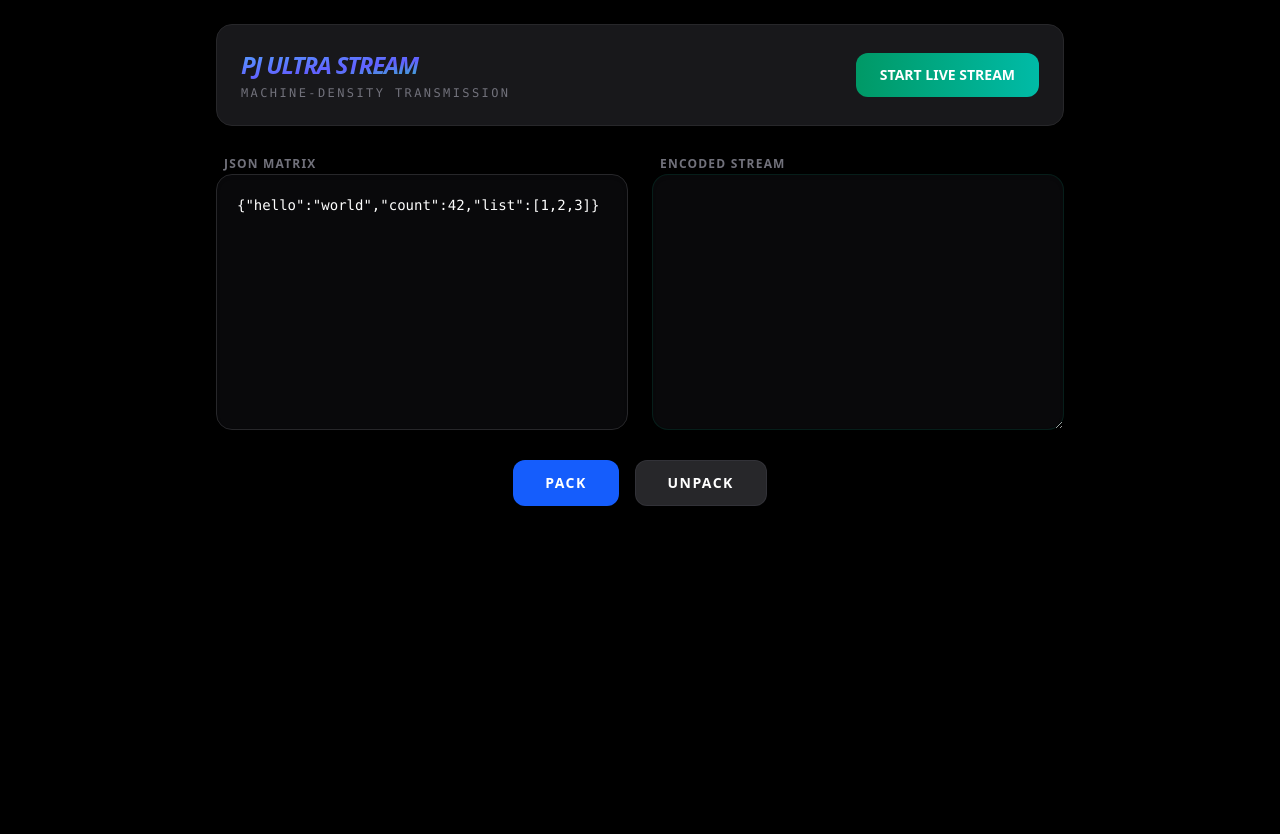
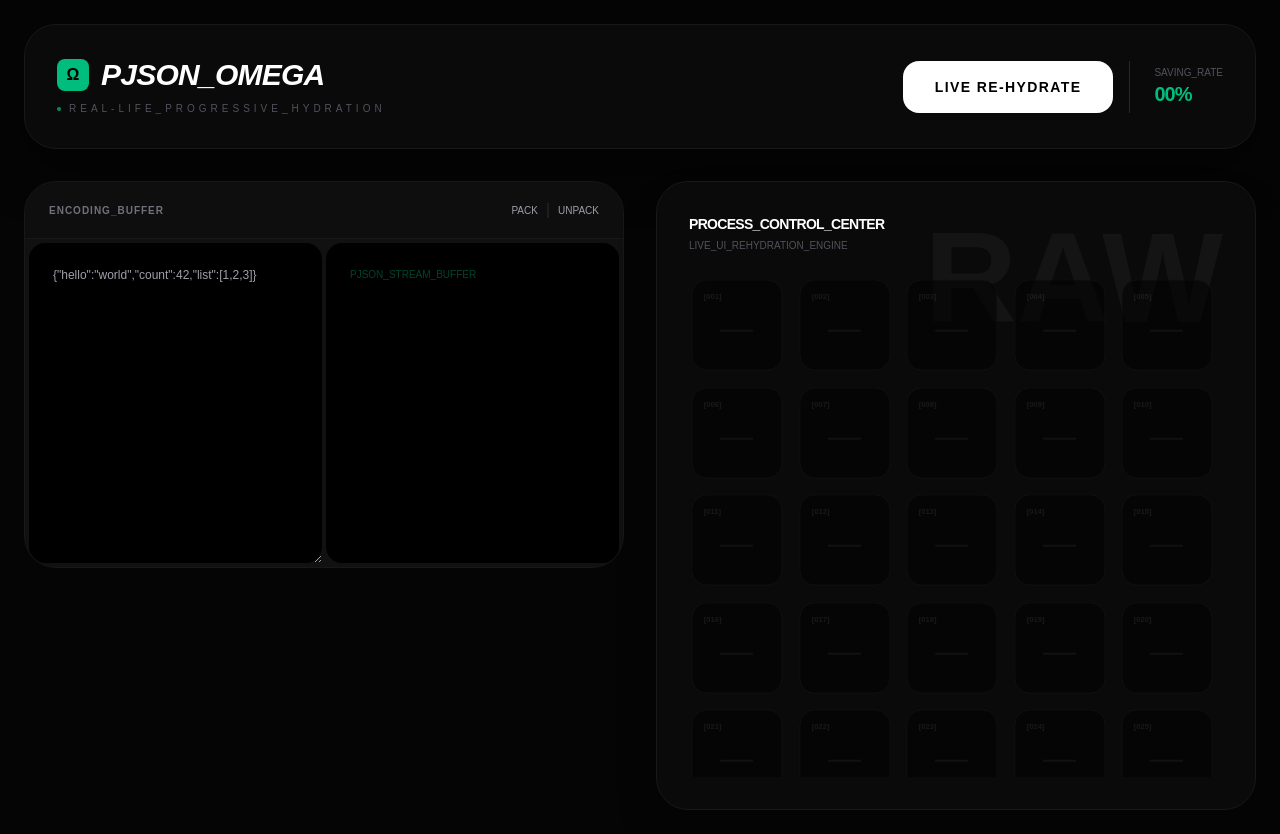
Before and after one commit to skorotkiewicz/pjson-omega, a Next.js app: page / in a window 1280 px wide. Before the commit the page ends 800 px from the top, so only its background shows below. Built offline with nearby package versions, Linux system fonts and the light colour scheme.

Commit message:
feat: Implement PJSON stream types and UI overhaul with new styling, loading animation, and refined stream handling.

```diff
--- a/src/app/api/pj/stream/route.ts
+++ b/src/app/api/pj/stream/route.ts
@@ -8,13 +8,14 @@
     timestamp: Date.now(),
     sequence: Array.from({ length: 50 }, (_, i) => ({
       id: i + 1,
-      value: Math.random().toString(36).slice(2, 7),
-      active: i % 2 === 0,
-      tags: ["stream", "live", "pjson"],
-      meta: {
-        latency: Math.floor(Math.random() * 100),
-        processed: true,
+      user: `Node_${(i + 1).toString().padStart(3, "0")}`,
+      status: ["ACTIVE", "STANDBY", "RECOVERING"][i % 3],
+      load: Math.floor(Math.random() * 100),
+      metrics: {
+        cpu: (Math.random() * 100).toFixed(1),
+        temp: (30 + Math.random() * 40).toFixed(1),
       },
+      tags: ["PROD", "NODE", "PJSON"].slice(0, (i % 3) + 1),
     })),
     footer: "Full transmission complete",
   };
--- a/src/app/globals.css
+++ b/src/app/globals.css
@@ -1,6 +1,34 @@
 @import "tailwindcss";
 
+@theme {
+  --font-sans: var(--font-geist-sans);
+  --font-mono: var(--font-geist-mono);
+}
+
+@layer utilities {
+  @keyframes loading-bar {
+    0% {
+      transform: translateX(-100%);
+    }
+    50% {
+      transform: translateX(100%);
+    }
+    100% {
+      transform: translateX(-100%);
+    }
+  }
+  .animate-loading-bar {
+    animation: loading-bar 2s infinite ease-in-out;
+  }
+}
+
+:root {
+  --background: #050505;
+  --foreground: #ededed;
+}
+
 body {
-  background: #000;
-  color: #fff;
+  color: var(--foreground);
+  background: var(--background);
+  font-family: Arial, Helvetica, sans-serif;
 }
--- a/src/app/page.tsx
+++ b/src/app/page.tsx
@@ -1,6 +1,25 @@
 "use client";
 import { useState } from "react";
 import { decode } from "@/lib/pj";
+
+interface PJSONItem {
+  id: number;
+  user: string;
+  status: string;
+  load: number;
+  metrics: {
+    cpu: string;
+    temp: string;
+  };
+  tags: string[];
+}
+
+interface PJSONStream {
+  status: string;
+  timestamp: number;
+  sequence: PJSONItem[];
+  footer?: string;
+}
 
 export default function Home() {
   const [input, setInput] = useState(
@@ -9,14 +28,14 @@
   const [output, setOutput] = useState("");
   const [size, setSize] = useState({ json: 0, pj: 0 });
   const [isStreaming, setIsStreaming] = useState(false);
-  const [streamData, setStreamData] = useState<unknown>(null);
+  const [streamData, setStreamData] = useState<PJSONStream | null>(null);
   const [logs, setLogs] = useState<string[]>([]);
 
   const startStream = async () => {
     setIsStreaming(true);
     setStreamData(null);
     setOutput("");
-    setLogs(["[0ms] INITIATING_CONNECTION..."]);
+    setLogs(["[0ms] INITIATING_STREAM..."]);
 
     try {
       const response = await fetch("/api/pj/stream");
@@ -38,31 +57,24 @@
         setOutput(buffer);
         setLogs((prev) => [
           ...prev.slice(-4),
-          `[${elapsed}ms] RECV_${chunk.length}B_PACKET`,
+          `[${elapsed}ms] RECV_${chunk.length}B_CHUNKS`,
         ]);
 
         try {
-          const decoded = decode(buffer);
+          const decoded = decode(buffer) as PJSONStream;
           if (decoded) {
             setStreamData(decoded);
-            const data = decoded as any;
-            if (data?.sequence) {
-              setLogs((prev) => [
-                ...prev.slice(-4),
-                `[${elapsed}ms] HYDRATED: ${data.sequence.length}/50 items`,
-              ]);
-            }
           }
         } catch {
-          // Ignore partial boundaries
+          // Boundaries
         }
       }
       setLogs((prev) => [
         ...prev.slice(-4),
-        `[${Date.now() - startTime}ms] STREAM_COMPLETE`,
+        `[${Date.now() - startTime}ms] DISCONNECT_COMPLETE`,
       ]);
     } catch {
-      setLogs((prev) => [...prev.slice(-4), `[ERROR] STREAM_INTERRUPTED`]);
+      setLogs((prev) => [...prev.slice(-4), `[ERROR] STREAM_BREAK`]);
     } finally {
       setIsStreaming(false);
     }
@@ -75,19 +87,13 @@
         headers: { "Content-Type": "application/json" },
         body: input,
       });
-      if (!res.ok) throw new Error("Server rejected JSON");
+      if (!res.ok) throw new Error();
       const pj = await res.text();
       setOutput(pj);
-
-      const statsHeader = res.headers.get("X-PJSON-Stats");
-      if (statsHeader) {
-        const stats = JSON.parse(statsHeader);
-        setSize({ json: stats.json, pj: stats.pj });
-      } else {
-        setSize({ json: input.length, pj: pj.length });
-      }
+      const stats = res.headers.get("X-PJSON-Stats");
+      if (stats) setSize(JSON.parse(stats));
     } catch {
-      alert("Encoding Failed");
+      alert("Fail");
     }
   };
 
@@ -98,142 +104,194 @@
         headers: { "Content-Type": "text/plain" },
         body: output,
       });
-      if (!res.ok) throw new Error("Server rejected PJ");
       const json = await res.json();
       setInput(JSON.stringify(json, null, 2));
     } catch {
-      alert("Decoding Failed");
+      alert("Fail");
     }
   };
 
   return (
-    <main className="min-h-screen bg-black text-white p-6 max-w-4xl mx-auto space-y-6">
-      <header className="flex justify-between items-center bg-zinc-900 p-6 rounded-2xl border border-zinc-800 shadow-2xl">
+    <main className="min-h-screen bg-[#050505] text-zinc-300 font-sans selection:bg-emerald-500/30">
+      <div className="max-w-[1400px] mx-auto p-6 space-y-8">
+        {/* Header Section */}
+        <header className="flex flex-col md:flex-row justify-between items-start md:items-center gap-6 bg-[#0a0a0a] p-8 rounded-[2rem] border border-zinc-900 shadow-[0_20px_50px_rgba(0,0,0,0.5)]">
           <div>
-          <h1 className="text-2xl font-black italic tracking-tighter bg-gradient-to-br from-blue-400 via-indigo-500 to-emerald-400 bg-clip-text text-transparent">
-            PJ ULTRA STREAM
+            <div className="flex items-center gap-3">
+              <div className="w-8 h-8 bg-emerald-500 rounded-lg flex items-center justify-center font-black text-black">
+                Ω
+              </div>
+              <h1 className="text-3xl font-black tracking-tight text-white italic">
+                PJSON_OMEGA
               </h1>
-          <p className="text-xs text-zinc-500 font-mono uppercase tracking-[0.2em] mt-1">
-            Machine-Density Transmission
+            </div>
+            <p className="text-[10px] font-mono text-zinc-600 uppercase tracking-[0.4em] mt-2 flex items-center gap-2">
+              <span className="w-1 h-1 bg-emerald-500 rounded-full animate-pulse" />
+              Real-Life_Progressive_Hydration
             </p>
           </div>
+
+          <div className="flex gap-4 w-full md:w-auto">
             <button
               type="button"
               onClick={startStream}
               disabled={isStreaming}
-          className={`px-6 py-3 rounded-xl font-bold text-sm transition-all duration-300 transform hover:scale-105 active:scale-95 ${
+              className={`flex-1 md:flex-none px-8 py-4 rounded-2xl font-bold text-sm tracking-widest transition-all duration-500 relative overflow-hidden group ${
                 isStreaming
-              ? "bg-zinc-800 text-zinc-600 cursor-not-allowed"
-              : "bg-gradient-to-r from-emerald-600 to-teal-500 hover:shadow-[0_0_20px_rgba(16,185,129,0.3)]"
+                  ? "bg-zinc-900 text-zinc-700"
+                  : "bg-white text-black hover:shadow-[0_0_30px_rgba(255,255,255,0.15)] active:scale-95"
               }`}
             >
-          {isStreaming ? (
-            <span className="flex items-center gap-2">
-              <span className="w-2 h-2 bg-emerald-500 rounded-full animate-ping" />
-              RECEIVING...
+              <span className="relative z-10 uppercase">
+                {isStreaming ? "Connecting..." : "Live Re-hydrate"}
               </span>
-          ) : (
-            "START LIVE STREAM"
+              {!isStreaming && (
+                <div className="absolute inset-0 bg-emerald-400 translate-y-full group-hover:translate-y-[95%] transition-transform duration-500" />
               )}
             </button>
+            <div className="hidden md:flex flex-col justify-center border-l border-zinc-800 pl-6">
+              <span className="text-[10px] font-mono text-zinc-600 uppercase">
+                Saving_Rate
+              </span>
+              <span className="text-xl font-black text-emerald-500 font-mono tracking-tighter">
+                {size.json > 0
+                  ? `-${Math.round((1 - size.pj / size.json) * 100)}%`
+                  : "00%"}
+              </span>
+            </div>
+          </div>
         </header>
 
-      <div className="grid grid-cols-1 lg:grid-cols-2 gap-6">
-        <div className="space-y-2 group">
-          <label
-            htmlFor="json-input"
-            className="text-xs font-bold text-zinc-500 uppercase tracking-widest px-2"
+        {/* Workspace */}
+        <div className="grid grid-cols-1 lg:grid-cols-2 gap-8">
+          {/* Encoder/Decoder Matrix */}
+          <div className="space-y-6">
+            <div className="bg-[#0a0a0a] rounded-[2rem] border border-zinc-900 overflow-hidden">
+              <div className="px-6 py-4 bg-zinc-900/30 border-b border-zinc-900 flex justify-between items-center">
+                <span className="text-[10px] font-bold text-zinc-500 uppercase tracking-widest">
+                  Encoding_Buffer
+                </span>
+                <div className="flex gap-2">
+                  <button
+                    type="button"
+                    onClick={onEncode}
+                    className="text-[10px] text-zinc-400 hover:text-white transition-colors"
                   >
-            JSON Matrix
-          </label>
-          <div className="relative">
+                    PACK
+                  </button>
+                  <span className="text-zinc-800">|</span>
+                  <button
+                    type="button"
+                    onClick={onDecode}
+                    className="text-[10px] text-zinc-400 hover:text-white transition-colors"
+                  >
+                    UNPACK
+                  </button>
+                </div>
+              </div>
+              <div className="p-1 grid grid-cols-1 md:grid-cols-2 gap-1 bg-zinc-900/50">
                 <textarea
-              id="json-input"
                   value={input}
                   onChange={(e) => setInput(e.target.value)}
-              className="w-full bg-zinc-950 border border-zinc-800 rounded-2xl p-5 font-mono text-sm h-64 focus:border-blue-500/50 focus:ring-1 focus:ring-blue-500/20 focus:outline-none transition-all resize-none shadow-inner"
+                  className="w-full h-80 bg-black p-6 font-mono text-xs focus:outline-none focus:ring-1 focus:ring-zinc-800 transition-all text-zinc-400 rounded-2xl"
+                  placeholder="RAW_JSON_INPUT"
+                />
+                <textarea
+                  readOnly
+                  value={output}
+                  className="w-full h-80 bg-black p-6 font-mono text-[10px] focus:outline-none focus:ring-1 focus:ring-zinc-800 transition-all text-emerald-500/70 rounded-2xl break-all"
+                  placeholder="PJSON_STREAM_BUFFER"
                 />
               </div>
             </div>
+          </div>
 
-        <div className="space-y-2 group">
-          <label
-            htmlFor="pj-output"
-            className="text-xs font-bold text-zinc-500 uppercase tracking-widest px-2"
+          {/* Real-Life Dashboard Render */}
+          <div className="bg-[#0a0a0a] rounded-[2rem] border border-zinc-900 flex flex-col p-8 space-y-6 shadow-2xl relative overflow-hidden">
+            <div className="absolute top-0 right-0 p-8 opacity-5 font-black text-9xl pointer-events-none">
+              RAW
+            </div>
+            <div className="flex items-center justify-between">
+              <div className="space-y-1">
+                <h2 className="text-sm font-bold text-white uppercase tracking-tighter">
+                  Process_Control_Center
+                </h2>
+                <p className="text-[10px] font-mono text-zinc-600">
+                  LIVE_UI_REHYDRATION_ENGINE
+                </p>
+              </div>
+              <div className="flex gap-2">
+                {logs.slice(-3).map((log, i) => (
+                  <span
+                    key={i}
+                    className="text-[9px] font-mono bg-emerald-500/5 text-emerald-500/40 px-2 py-1 rounded-full border border-emerald-500/10 animate-in fade-in slide-in-from-right-2"
                   >
-            Encoded Stream
-          </label>
-          <div className="relative">
-            <textarea
-              id="pj-output"
-              value={output}
-              readOnly
-              className="w-full bg-zinc-950 border-emerald-900/30 border rounded-2xl p-5 font-mono text-[10px] h-64 text-emerald-500/80 focus:outline-none overflow-x-hidden break-all shadow-inner leading-relaxed"
+                    {log}
+                  </span>
+                ))}
+              </div>
+            </div>
+
+            {/* The Matrix Cards */}
+            <div className="flex-1 grid grid-cols-2 sm:grid-cols-3 md:grid-cols-5 gap-3 overflow-y-auto max-h-[500px] scrollbar-hide pr-2">
+              {Array.from({ length: 50 }).map((_, i) => {
+                const item = streamData?.sequence?.[i];
+                return (
+                  <div
+                    key={i}
+                    className={`group p-3 rounded-2xl border transition-all duration-700 aspect-square flex flex-col justify-between ${
+                      item
+                        ? "bg-zinc-900/50 border-emerald-500/20 scale-100"
+                        : "bg-black border-zinc-900 scale-95 opacity-50"
+                    }`}
+                  >
+                    <div className="flex justify-between items-start">
+                      <span
+                        className={`text-[8px] font-mono font-black ${item ? "text-emerald-500/50" : "text-zinc-800"}`}
+                      >
+                        [{(i + 1).toString().padStart(3, "0")}]
+                      </span>
+                      {item && (
+                        <div
+                          className={`w-1 h-1 rounded-full ${item.status === "ACTIVE" ? "bg-emerald-500" : item.status === "STANDBY" ? "bg-amber-500" : "bg-red-500"} animate-pulse`}
                         />
-            <div className="absolute top-4 right-4 flex gap-2">
-              {size.json > 0 && (
-                <span className="bg-emerald-500/10 text-emerald-500 text-[10px] px-2 py-0.5 rounded-full border border-emerald-500/20">
-                  -{Math.round((1 - size.pj / size.json) * 100)}%
+                      )}
+                    </div>
+
+                    {item ? (
+                      <div className="space-y-1 animate-in fade-in zoom-in-95 duration-500">
+                        <div className="text-[9px] font-black text-zinc-300 truncate tracking-tight">
+                          {item.user || "Initializing..."}
+                        </div>
+                        <div className="h-0.5 bg-zinc-800 rounded-full overflow-hidden">
+                          <div
+                            className="h-full bg-emerald-500 transition-all duration-1000"
+                            style={{ width: `${item.load ?? 0}%` }}
+                          />
+                        </div>
+                        <div className="flex justify-between text-[7px] font-mono text-zinc-500">
+                          <span>CPU</span>
+                          <span className="text-zinc-400">
+                            {item.metrics?.cpu ?? "0"}%
                           </span>
+                        </div>
+                      </div>
+                    ) : (
+                      <div className="flex-1 flex items-center justify-center">
+                        <div className="w-1/2 h-0.5 bg-zinc-900 rounded-full overflow-hidden">
+                          <div
+                            className={`h-full bg-zinc-800 animate-loading-bar ${isStreaming ? "opacity-1" : "opacity-0"}`}
+                          />
+                        </div>
+                      </div>
                     )}
+                  </div>
+                );
+              })}
             </div>
           </div>
         </div>
       </div>
-
-      <div className="flex gap-4 justify-center">
-        <button
-          type="button"
-          onClick={onEncode}
-          className="group relative bg-blue-600 hover:bg-blue-500 px-8 py-3 rounded-xl font-bold text-sm transition-all shadow-lg hover:shadow-blue-500/20 flex items-center gap-2"
-        >
-          <span className="relative z-10 font-black tracking-widest uppercase">
-            Pack
-          </span>
-        </button>
-        <button
-          type="button"
-          onClick={onDecode}
-          className="bg-zinc-800 hover:bg-zinc-700 px-8 py-3 rounded-xl font-bold text-sm transition-all border border-zinc-700/50 tracking-widest uppercase"
-        >
-          Unpack
-        </button>
-      </div>
-
-      {(size.json > 0 || isStreaming || !!streamData) && (
-        <section className="animate-in fade-in slide-in-from-bottom-4 duration-500">
-          <div className="bg-zinc-900/40 p-6 rounded-3xl border border-zinc-800/80 backdrop-blur-sm space-y-4">
-            <div className="flex items-center justify-between border-b border-zinc-800 pb-4">
-              <span className="text-xs font-black text-zinc-400 uppercase tracking-widest flex items-center gap-2">
-                <span className="w-1.5 h-1.5 bg-blue-500 rounded-full" />
-                Live RE-HYDRATION
-              </span>
-            </div>
-
-            <div className="bg-black/50 rounded-2xl border border-zinc-800/50 p-6 h-96 overflow-auto scrollbar-hide relative group">
-              <div className="mb-4 space-y-1">
-                {logs.map((log, i) => (
-                  <div
-                    key={i}
-                    className="text-[10px] font-mono text-emerald-500/60 animate-in fade-in slide-in-from-left-2"
-                  >
-                    {log}
-                  </div>
-                ))}
-              </div>
-              <pre className="text-indigo-300 font-mono text-xs leading-relaxed border-t border-zinc-900 pt-4">
-                {streamData ? (
-                  JSON.stringify(streamData, null, 2)
-                ) : (
-                  <span className="text-zinc-700 italic">
-                    WAITING_FOR_PAYLOAD...
-                  </span>
-                )}
-              </pre>
-            </div>
-          </div>
-        </section>
-      )}
     </main>
   );
 }
```
Lines whose indentation alone changed are shown as unchanged.
